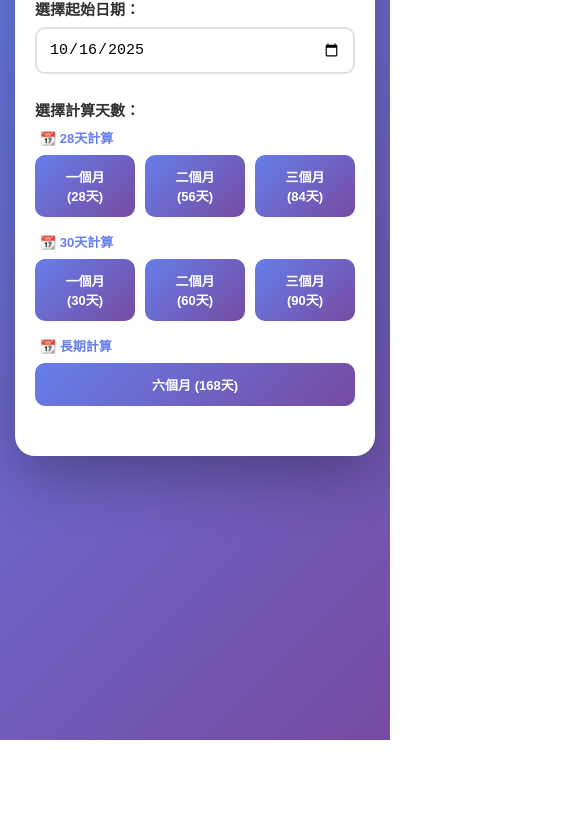
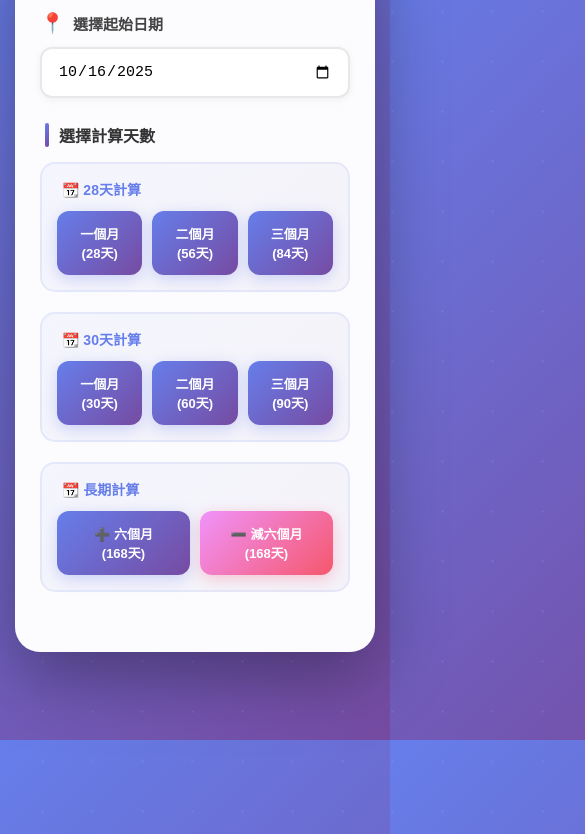
Before and after one commit to crystalarcx/spared, a plain HTML site: page hah/cal/cal.html in a window 390 px wide. Shown: the part 104-938 px from the top of the page, 585 px wide, since content can reach past the window. Before the commit the page ends 844 px from the top, so only its background shows below. Drawn offline with Linux system fonts and the light colour scheme; no server answers.

Commit message:
Update cal.html

```diff
--- a/hah/cal/cal.html
+++ b/hah/cal/cal.html
@@ -19,56 +19,133 @@
             display: flex;
             justify-content: center;
             align-items: center;
+            position: relative;
+            overflow-x: hidden;
+        }
+
+        body::before {
+            content: '';
+            position: absolute;
+            top: -50%;
+            left: -50%;
+            width: 200%;
+            height: 200%;
+            background: radial-gradient(circle, rgba(255,255,255,0.1) 1px, transparent 1px);
+            background-size: 50px 50px;
+            animation: backgroundMove 20s linear infinite;
+            pointer-events: none;
+        }
+
+        @keyframes backgroundMove {
+            0% { transform: translate(0, 0); }
+            100% { transform: translate(50px, 50px); }
         }
 
         .container {
-            background: white;
-            border-radius: 20px;
-            box-shadow: 0 20px 60px rgba(0, 0, 0, 0.3);
-            max-width: 600px;
+            background: rgba(255, 255, 255, 0.98);
+            backdrop-filter: blur(10px);
+            border-radius: 25px;
+            box-shadow: 0 25px 70px rgba(0, 0, 0, 0.35);
+            max-width: 650px;
             width: 100%;
-            padding: 30px;
+            padding: 40px;
+            position: relative;
+            z-index: 1;
+            animation: slideIn 0.6s ease-out;
+        }
+
+        @keyframes slideIn {
+            from {
+                opacity: 0;
+                transform: translateY(30px);
+            }
+            to {
+                opacity: 1;
+                transform: translateY(0);
+            }
         }
 
         h1 {
-            color: #667eea;
+            background: linear-gradient(135deg, #667eea 0%, #764ba2 100%);
+            -webkit-background-clip: text;
+            -webkit-text-fill-color: transparent;
+            background-clip: text;
             text-align: center;
-            margin-bottom: 30px;
-            font-size: 28px;
+            margin-bottom: 35px;
+            font-size: 32px;
+            font-weight: 800;
+            letter-spacing: 1px;
+            text-shadow: 0 2px 10px rgba(102, 126, 234, 0.2);
         }
 
         .input-section {
-            margin-bottom: 30px;
+            margin-bottom: 35px;
+            position: relative;
         }
 
         .input-label {
-            font-size: 16px;
-            font-weight: bold;
-            color: #333;
-            margin-bottom: 10px;
+            font-size: 17px;
+            font-weight: 600;
+            color: #444;
+            margin-bottom: 12px;
             display: block;
+            display: flex;
+            align-items: center;
+            gap: 8px;
+        }
+
+        .input-label::before {
+            content: '📍';
+            font-size: 20px;
         }
 
         input[type="date"] {
             width: 100%;
-            padding: 15px;
+            padding: 16px 20px;
             font-size: 16px;
-            border: 2px solid #e0e0e0;
-            border-radius: 10px;
-            transition: border-color 0.3s;
+            border: 2px solid #e8e8e8;
+            border-radius: 12px;
+            transition: all 0.3s;
+            background: white;
+            box-shadow: 0 2px 8px rgba(0, 0, 0, 0.05);
         }
 
         input[type="date"]:focus {
             outline: none;
             border-color: #667eea;
+            box-shadow: 0 4px 15px rgba(102, 126, 234, 0.2);
+            transform: translateY(-2px);
         }
 
         .buttons-section {
-            margin-bottom: 30px;
+            margin-bottom: 35px;
+        }
+
+        .section-title {
+            font-size: 18px;
+            font-weight: 700;
+            color: #333;
+            margin-bottom: 20px;
+            display: flex;
+            align-items: center;
+            gap: 10px;
+            padding-left: 5px;
+        }
+
+        .section-title::before {
+            content: '';
+            width: 4px;
+            height: 24px;
+            background: linear-gradient(135deg, #667eea 0%, #764ba2 100%);
+            border-radius: 2px;
         }
 
         .button-group {
-            margin-bottom: 20px;
+            margin-bottom: 25px;
+            padding: 20px;
+            background: linear-gradient(135deg, rgba(102, 126, 234, 0.05) 0%, rgba(118, 75, 162, 0.05) 100%);
+            border-radius: 15px;
+            border: 2px solid rgba(102, 126, 234, 0.1);
         }
 
         .button-group:last-child {
@@ -76,12 +153,15 @@
         }
 
         .group-label {
-            font-size: 14px;
-            font-weight: bold;
+            font-size: 15px;
+            font-weight: 700;
             color: #667eea;
-            margin-bottom: 10px;
+            margin-bottom: 15px;
             display: block;
             padding-left: 5px;
+            display: flex;
+            align-items: center;
+            gap: 8px;
         }
 
         .buttons-grid {
@@ -90,49 +170,81 @@
             gap: 12px;
         }
 
-        .buttons-grid.single {
-            grid-template-columns: 1fr;
+        .buttons-grid.double {
+            grid-template-columns: repeat(2, 1fr);
         }
 
         .calc-button {
-            padding: 15px;
+            padding: 16px;
             font-size: 15px;
-            font-weight: bold;
+            font-weight: 700;
             background: linear-gradient(135deg, #667eea 0%, #764ba2 100%);
             color: white;
             border: none;
-            border-radius: 10px;
+            border-radius: 12px;
             cursor: pointer;
-            transition: transform 0.2s, box-shadow 0.2s;
+            transition: all 0.3s;
             white-space: nowrap;
+            box-shadow: 0 4px 15px rgba(102, 126, 234, 0.3);
+            position: relative;
+            overflow: hidden;
+        }
+
+        .calc-button::before {
+            content: '';
+            position: absolute;
+            top: 50%;
+            left: 50%;
+            width: 0;
+            height: 0;
+            border-radius: 50%;
+            background: rgba(255, 255, 255, 0.2);
+            transform: translate(-50%, -50%);
+            transition: width 0.6s, height 0.6s;
+        }
+
+        .calc-button:hover::before {
+            width: 300px;
+            height: 300px;
         }
 
         .calc-button:hover {
-            transform: translateY(-2px);
-            box-shadow: 0 5px 15px rgba(102, 126, 234, 0.4);
+            transform: translateY(-3px);
+            box-shadow: 0 6px 20px rgba(102, 126, 234, 0.4);
         }
 
         .calc-button:active {
-            transform: translateY(0);
+            transform: translateY(-1px);
+        }
+
+        .calc-button.subtract {
+            background: linear-gradient(135deg, #f093fb 0%, #f5576c 100%);
+            box-shadow: 0 4px 15px rgba(245, 87, 108, 0.3);
+        }
+
+        .calc-button.subtract:hover {
+            box-shadow: 0 6px 20px rgba(245, 87, 108, 0.4);
         }
 
         .result-section {
-            background: #f8f9fa;
-            border-radius: 15px;
-            padding: 25px;
+            background: linear-gradient(135deg, #f8f9fa 0%, #e9ecef 100%);
+            border-radius: 18px;
+            padding: 30px;
             min-height: 150px;
             display: none;
+            border: 2px solid rgba(102, 126, 234, 0.1);
+            box-shadow: 0 8px 25px rgba(0, 0, 0, 0.08);
         }
 
         .result-section.show {
             display: block;
-            animation: fadeIn 0.5s;
+            animation: fadeIn 0.6s ease-out;
         }
 
         @keyframes fadeIn {
             from {
                 opacity: 0;
-                transform: translateY(10px);
+                transform: translateY(15px);
             }
             to {
                 opacity: 1;
@@ -141,47 +253,63 @@
         }
 
         .result-date {
-            font-size: 24px;
-            font-weight: bold;
-            color: #333;
-            margin-bottom: 15px;
+            font-size: 26px;
+            font-weight: 800;
+            color: #2c3e50;
+            margin-bottom: 18px;
+            text-align: center;
+            letter-spacing: 0.5px;
         }
 
         .result-status {
             font-size: 18px;
-            padding: 15px;
-            border-radius: 10px;
-            font-weight: bold;
+            padding: 18px;
+            border-radius: 12px;
+            font-weight: 700;
+            text-align: center;
+            transition: all 0.3s;
         }
 
         .status-holiday {
-            background: #ffe6e6;
+            background: linear-gradient(135deg, #ffe6e6 0%, #ffd1d1 100%);
             color: #d32f2f;
-            border-left: 5px solid #d32f2f;
+            border-left: 6px solid #d32f2f;
+            box-shadow: 0 4px 15px rgba(211, 47, 47, 0.2);
         }
 
         .status-workday {
-            background: #e8f5e9;
-            color: #388e3c;
-            border-left: 5px solid #388e3c;
+            background: linear-gradient(135deg, #e8f5e9 0%, #c8e6c9 100%);
+            color: #2e7d32;
+            border-left: 6px solid #2e7d32;
+            box-shadow: 0 4px 15px rgba(46, 125, 50, 0.2);
         }
 
         .status-makeup {
-            background: #fff3e0;
-            color: #f57c00;
-            border-left: 5px solid #f57c00;
+            background: linear-gradient(135deg, #fff3e0 0%, #ffe0b2 100%);
+            color: #e65100;
+            border-left: 6px solid #e65100;
+            box-shadow: 0 4px 15px rgba(230, 81, 0, 0.2);
         }
 
         .holiday-name {
-            margin-top: 10px;
+            margin-top: 12px;
             font-size: 16px;
-            color: #666;
+            color: inherit;
+            opacity: 0.9;
+            font-weight: 600;
         }
 
         .loading {
             text-align: center;
             color: #667eea;
             font-size: 16px;
+            font-weight: 600;
+            animation: pulse 1.5s infinite;
+        }
+
+        @keyframes pulse {
+            0%, 100% { opacity: 1; }
+            50% { opacity: 0.5; }
         }
 
         @media (max-width: 480px) {
@@ -192,12 +320,12 @@
             }
 
             .container {
-                padding: 20px;
+                padding: 25px;
             }
 
             h1 {
-                font-size: 22px;
-                margin-bottom: 20px;
+                font-size: 24px;
+                margin-bottom: 25px;
             }
 
             .input-section {
@@ -206,21 +334,26 @@
 
             .input-label {
                 font-size: 15px;
-                margin-bottom: 8px;
             }
 
             input[type="date"] {
-                padding: 12px;
+                padding: 14px 16px;
                 font-size: 15px;
             }
 
-            .button-group {
+            .section-title {
+                font-size: 16px;
                 margin-bottom: 15px;
             }
 
+            .button-group {
+                margin-bottom: 20px;
+                padding: 15px;
+            }
+
             .group-label {
-                font-size: 13px;
-                margin-bottom: 8px;
+                font-size: 14px;
+                margin-bottom: 12px;
             }
 
             .buttons-grid {
@@ -228,7 +361,7 @@
             }
 
             .calc-button {
-                padding: 12px 8px;
+                padding: 13px 8px;
                 font-size: 13px;
             }
 
@@ -243,26 +376,11 @@
 
             .result-status {
                 font-size: 16px;
-                padding: 12px;
+                padding: 15px;
             }
 
             .holiday-name {
                 font-size: 14px;
-            }
-        }
-
-        @media (max-width: 360px) {
-            .calc-button {
-                padding: 10px 6px;
-                font-size: 12px;
-            }
-
-            .result-date {
-                font-size: 18px;
-            }
-
-            .result-status {
-                font-size: 15px;
             }
         }
     </style>
@@ -272,12 +390,12 @@
         <h1>📅 台灣行事曆日期計算器</h1>
 
         <div class="input-section">
-            <label class="input-label">選擇起始日期：</label>
+            <label class="input-label">選擇起始日期</label>
             <input type="date" id="startDate">
         </div>
 
         <div class="buttons-section">
-            <label class="input-label">選擇計算天數：</label>
+            <div class="section-title">選擇計算天數</div>
 
             <div class="button-group">
                 <span class="group-label">📆 28天計算</span>
@@ -299,8 +417,9 @@
 
             <div class="button-group">
                 <span class="group-label">📆 長期計算</span>
-                <div class="buttons-grid single">
-                    <button class="calc-button" onclick="calculateDate(168)">六個月 (168天)</button>
+                <div class="buttons-grid double">
+                    <button class="calc-button" onclick="calculateDate(168)">➕ 六個月<br>(168天)</button>
+                    <button class="calc-button subtract" onclick="calculateDate(-168)">➖ 減六個月<br>(168天)</button>
                 </div>
             </div>
         </div>
@@ -395,7 +514,7 @@
             const resultSection = document.getElementById('resultSection');
             const resultContent = document.getElementById('resultContent');
 
-            resultContent.innerHTML = '<div class="loading">計算中...</div>';
+            resultContent.innerHTML = '<div class="loading">⏳ 計算中...</div>';
             resultSection.classList.add('show');
 
             const startDate = new Date(startDateInput + 'T00:00:00');
```
